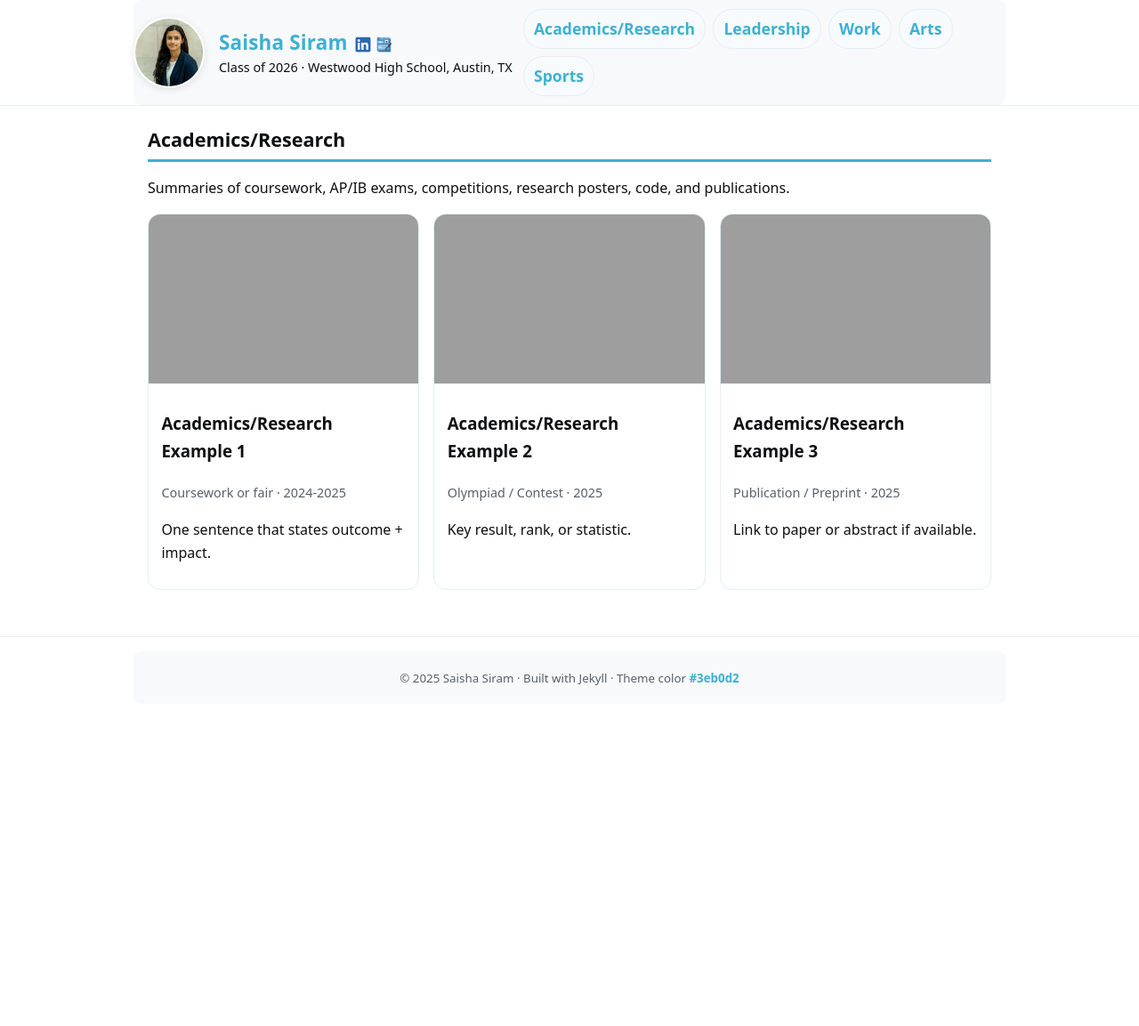
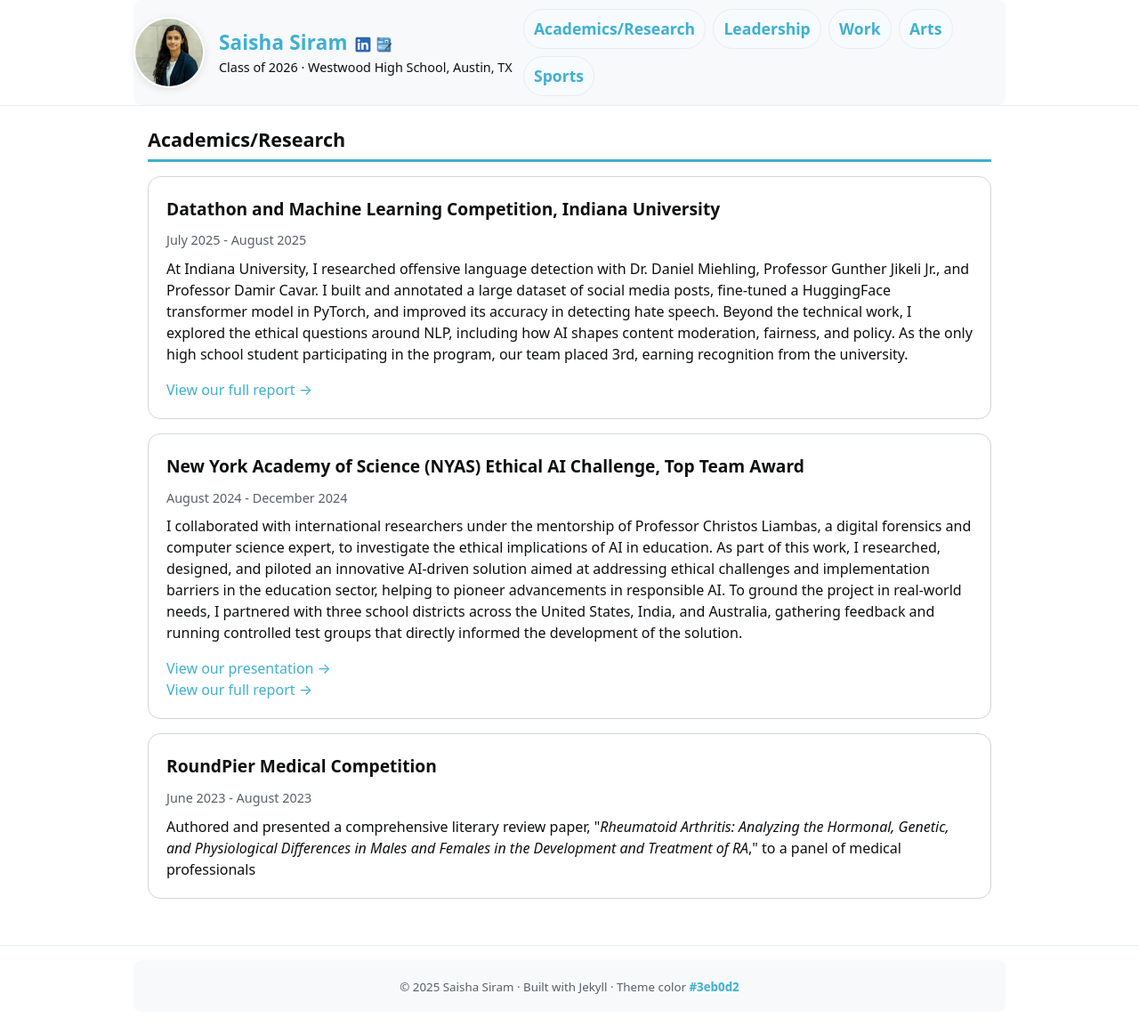
Before and after one commit to saisha08/profile, a Jekyll site: the page built from pages/academics-research.md, in a window 1280 px wide and 1153 px high. Shown: the whole window at 89% size. Built offline with Jekyll 4.4.1, drawn with Linux system fonts in a browser that asks for light colours.

Commit message:
Update academics-research page and add PDF documents

```diff
--- a/assets/css/main.css
+++ b/assets/css/main.css
@@ -74,18 +74,52 @@
 
 .section{padding:1.25rem 0}
 .section h2{font-size:1.35rem;margin:0 0 .75rem;padding-bottom:.25rem;border-bottom:3px solid var(--brand)}
-.card-grid{
-  display:grid;gap:1rem;
-  grid-template-columns: repeat(auto-fit,minmax(240px,1fr));
+/* Academic Cards Horizontal Stack Layout */
+.academic-cards-stack {
+  display: flex;
+  flex-direction: column;
+  gap: 1rem;
+  margin-top: 1rem;
 }
-.card{
-  border:1px solid var(--border);border-radius:14px;overflow:hidden;background:white;
-  transition:transform .08s ease, box-shadow .08s ease;
+
+.academic-card {
+  display: flex;
+  align-items: center;
+  padding: 1.25rem;
+  border: 1px solid #d1d5db;
+  border-radius: 14px;
+  background: white;
+  transition: transform .08s ease, box-shadow .08s ease;
+  width: 100%;
 }
-.card:hover{transform:translateY(-2px);box-shadow:0 6px 16px rgba(0,0,0,.06)}
-.card img{width:100%;aspect-ratio:16/10;object-fit:cover;display:block}
-.card .content{padding:.75rem .9rem}
-.card .meta{color:var(--muted);font-size:.9rem;margin-top:.2rem}
+
+.academic-card:hover {
+  transform: translateY(-2px);
+  box-shadow: 0 6px 16px rgba(0,0,0,.06);
+}
+
+.academic-card .content {
+  flex: 1;
+  padding: 0;
+}
+
+.academic-card h3 {
+  font-size: 1.2rem;
+  margin: 0 0 0.5rem;
+  color: var(--text);
+}
+
+.academic-card .meta {
+  color: var(--muted);
+  font-size: 0.9rem;
+  margin-bottom: 0.5rem;
+}
+
+.academic-card p {
+  margin: 0;
+  line-height: 1.5;
+  color: var(--text);
+}
 
 /* Leadership Stack Layout */
 .leadership-stack {
@@ -489,6 +523,20 @@
   .leadership-content p {
     font-size: 0.95rem;
   }
+
+  /* Academic cards tablet adjustments */
+  .academic-card {
+    padding: 1.1rem;
+  }
+  .academic-card h3 {
+    font-size: 1.15rem;
+  }
+  .academic-card .meta {
+    font-size: 0.9rem;
+  }
+  .academic-card p {
+    font-size: 0.95rem;
+  }
 }
 
 /* Small mobile adjustments */
@@ -520,6 +568,23 @@
   .card p {
     font-size: 0.85rem;
   }
+
+  /* Academic cards mobile adjustments */
+  .academic-card {
+    padding: 1rem;
+    flex-direction: column;
+    align-items: flex-start;
+    text-align: left;
+  }
+  .academic-card h3 {
+    font-size: 1.1rem;
+  }
+  .academic-card .meta {
+    font-size: 0.85rem;
+  }
+  .academic-card p {
+    font-size: 0.9rem;
+  }
   .carousel-btn {
     width: 25px;
     height: 25px;
--- a/pages/academics-research.md
+++ b/pages/academics-research.md
@@ -6,32 +6,33 @@
 
 <section class="section">
   <h2>Academics/Research</h2>
-  <p>Summaries of coursework, AP/IB exams, competitions, research posters, code, and publications.</p>
 
-  <div class="card-grid">
-    <!-- Duplicate cards as needed; replace images and text -->
-    <article class="card">
-      <img src="{ '/assets/img/sample-academics.jpg' | relative_url }" alt="Academics/Research example 1">
+  <div class="academic-cards-stack">
+    <!-- Duplicate cards as needed; replace text -->
+    <article class="academic-card">
       <div class="content">
-        <h3>Academics/Research Example 1</h3>
-        <div class="meta">Coursework or fair · 2024-2025</div>
-        <p>One sentence that states outcome + impact.</p>
+        <h3>Datathon and Machine Learning Competition, Indiana University</h3>
+        <div class="meta">July 2025 - August 2025</div>
+        <p>At Indiana University, I researched offensive language detection with Dr. Daniel Miehling, Professor Gunther Jikeli Jr., and Professor Damir Cavar. I built and annotated a large dataset of social media posts, fine-tuned a HuggingFace transformer model in PyTorch, and improved its accuracy in detecting hate speech. Beyond the technical work, I explored the ethical questions around NLP, including how AI shapes content moderation, fairness, and policy. As the only high school student participating in the program, our team placed 3rd, earning recognition from the university.</p>
+        <p style="margin-top: 1rem;"><a href="https://github.com/saisha08/Team-2---IU-Datathon-2025" target="_blank">View our full report →</a></p>
       </div>
     </article>
-    <article class="card">
-      <img src="{ '/assets/img/sample-academics-2.jpg' | relative_url }" alt="Academics/Research example 2">
+    <article class="academic-card">
       <div class="content">
-        <h3>Academics/Research Example 2</h3>
-        <div class="meta">Olympiad / Contest · 2025</div>
-        <p>Key result, rank, or statistic.</p>
+        <h3>New York Academy of Science (NYAS) Ethical AI Challenge, Top Team Award</h3>
+        <div class="meta">August 2024 - December 2024</div>
+        <p>I collaborated with international researchers under the mentorship of Professor Christos Liambas, a digital forensics and computer science expert, to investigate the ethical implications of AI in education. As part of this work, I researched, designed, and piloted an innovative AI-driven solution aimed at addressing ethical challenges and implementation barriers in the education sector, helping to pioneer advancements in responsible AI. To ground the project in real-world needs, I partnered with three school districts across the United States, India, and Australia, gathering feedback and running controlled test groups that directly informed the development of the solution.</p>
+        <p style="margin-top: 1rem;">
+          <a href="{{ '/assets/EduTech Innovators.pdf' | relative_url }}" target="_blank">View our presentation →</a><br>
+          <a href="{{ '/assets/NYAS Ethical AI Challenge Full Report.pdf' | relative_url }}" target="_blank">View our full report →</a>
+        </p>
       </div>
     </article>
-    <article class="card">
-      <img src="{ '/assets/img/sample-academics-3.jpg' | relative_url }" alt="Academics/Research example 3">
+    <article class="academic-card">
       <div class="content">
-        <h3>Academics/Research Example 3</h3>
-        <div class="meta">Publication / Preprint · 2025</div>
-        <p>Link to paper or abstract if available.</p>
+        <h3>RoundPier Medical Competition</h3>
+        <div class="meta">June 2023 - August 2023</div>
+        <p>Authored and presented a comprehensive literary review paper, "<em>Rheumatoid Arthritis: Analyzing the Hormonal, Genetic, and Physiological Differences in Males and Females in the Development and Treatment of RA</em>," to a panel of medical professionals</p>
       </div>
     </article>
   </div>
```
Also changed, not shown: 7 other files.
